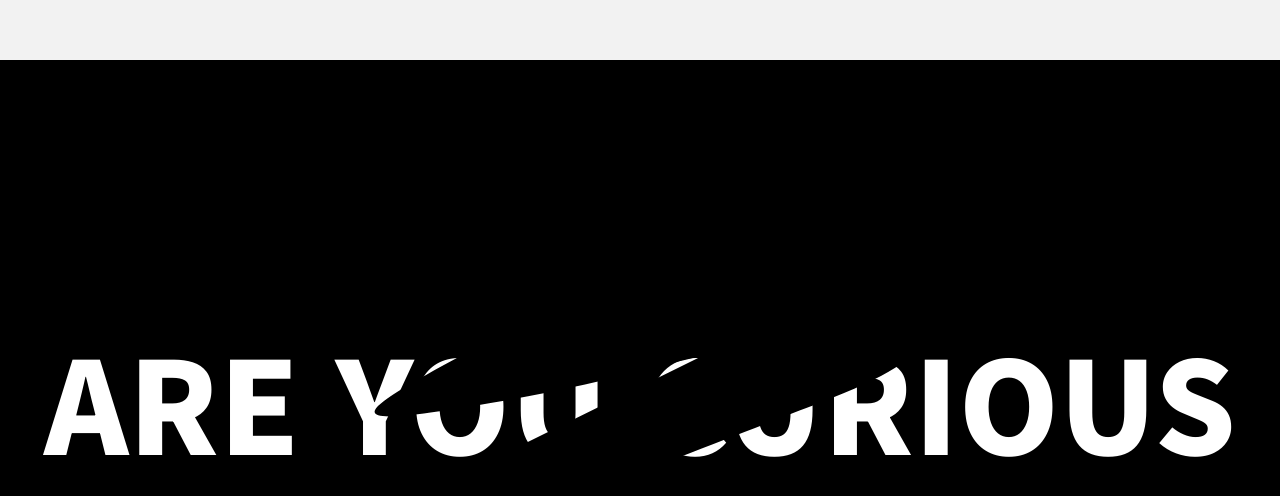
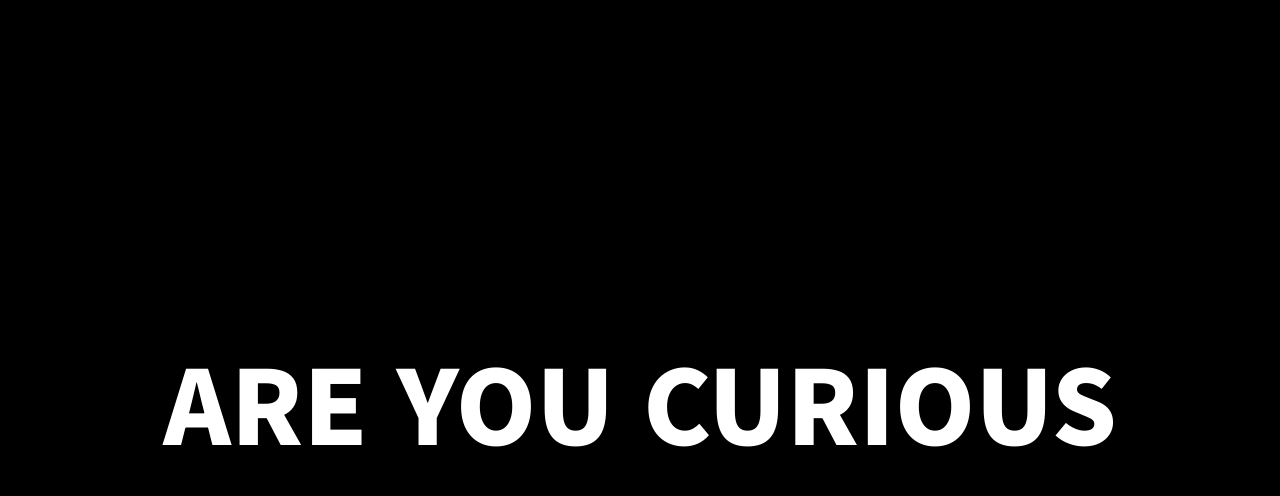
Before and after one commit to gpwl928/portfolio, a Next.js app: page / in a window 1280 px wide. Shown: the top 496 px of the page. Built offline with nearby package versions, Linux system fonts and the light colour scheme.

Commit message:
feat : visual interaction 추가

```diff
--- a/src/components/Visual.tsx
+++ b/src/components/Visual.tsx
@@ -17,7 +17,7 @@ const Section = styled.section<{ scrollHeight: number }>`
       height: ${props.scrollHeight}px;
     `
   }
-  background: black;
+  background: #fcfcfc;
   text-align: center;
   @media (max-width: ${(props): number => props.theme.MOBILE_LANDSCAPE_MAX}px) {
     scroll-margin-top: ${(props): number => props.theme.MOBILE_HEADER_HEIGHT}px;
@@ -25,58 +25,78 @@ const Section = styled.section<{ scrollHeight: number }>`
   }
 `;
 
-const StickyElem = styled.div<{ svgType?: string, translateYValue?: number, translateXValue?: number, opacity?: number }>`
-  /* display: none; */
+const StickyElem = styled.div<{
+  svgType?: string,
+  translateYValue?: number,
+  translateXValue?: number,
+  opacityValue?: number,
+  dashOffset?: number
+}>`
   position: fixed;
   left: 50%;
   top: 50%;
   width: 100%;
   transform: translate(-50%, -50%);
+  z-index: 10;
 
-  ${(props): string | SerializedStyles | boolean =>
-    props.svgType === "text" && css`
-      transform: translate3d(${props.translateXValue}%, -50%, 0);
-    `
-  }
-
-${(props): string | SerializedStyles | boolean =>
-    props.svgType === "stroke" && css`
-      svg {
-        min-width: 850px;
-        stroke: #FF0044;
-        stroke-width: 62;
-        stroke-linecap: round;
-        stroke-linejoin: round;
-        stroke-dasharray: 1401, 1401;
-        stroke-dashoffset: 1401;
-        transform: translate3d(0, ${props.translateYValue}%, 0);
-      }
-    `
-  }
-`;
-
-const StickyMsg = styled.p<{ opacityValue: number, translateYValue: number}>`
-  color: white;
-  font-size: 10vw;
-  font-family: ${(props): string => props.theme.defaultFontFamily};
-  font-weight: 600;
-  text-transform: uppercase;
   ${(props): number | SerializedStyles | boolean =>
     props.opacityValue > -1 && css`
       opacity: ${props.opacityValue};
     `
   }
+
   ${(props): number | SerializedStyles | undefined =>
     props.translateYValue && css`
-      transform: translate3d(0, ${props.translateYValue}%, 0);
+      transform: translate3d(-50%, ${props.translateYValue}%, 0);
     `
   }
+
+  ${(props): string | SerializedStyles | boolean =>
+    props.svgType === "text" && css`
+      transform: translate3d(${props.translateXValue}%, ${props.translateYValue}%, 0);
+      z-index: 1;
+    `
+  }
+
+${(props): boolean | number | SerializedStyles | undefined =>
+    props.svgType === "stroke" && props.dashOffset && css`
+      svg {
+        path {
+          stroke: #FF0044;
+          stroke-width: 72;
+          stroke-linecap: round;
+          stroke-linejoin: round;
+          stroke-dasharray: 1401;
+          stroke-dashoffset: ${props.dashOffset};
+        }
+      }
+    `
+  }
+
+  &:last-of-type {
+    transform: translate(-50%, -72%);
+  }
+`;
+
+const ScrollMsg = styled.p`
+  color: white;
+  font-size: 8vw;
+  font-family: ${(props): string => props.theme.defaultFontFamily};
+  font-weight: 600;
+  text-transform: uppercase;
+`;
+
+const StickyMsg = styled.p`
+  color: white;
+  font-size: 6vw;
+  font-family: ${(props): string => props.theme.defaultFontFamily};
+  font-weight: 600;
+  text-transform: uppercase;
 `;
 
 const Visual = () => {
   const [sceneInfo, setSceneInfo] = useState(
     {
-      type: 'sticky',
       heightNum: 5,
       scrollHeight: window.innerHeight * 5,
       objs: {
@@ -89,35 +109,34 @@ const Visual = () => {
           translateY: 0
         },
         textSvg: {
-          width: 0,
+          width: 100,
           opacity: 0,
-          translateX: 0
+          translateX: -150,
+          translateY: -20
         },
         stroke: {
           opacity: 0,
-          translateY: 0
+          dashOffset: 0
         },
         messageC: {
           opacity: 0,
-          translateY: 0
         }
       },
       values: {
-        messageA_opacity_in: [1, 0, {start: 0, end: 0.1}],
-        messageB_opacity_in: [0, 1, {start: 0.2, end: 0.3}],
-        messageA_translateY_in: [0, -20, {start: 0, end: 0.1}],
-        messageB_translateY_in: [20, 0, {start: 0.35, end: 0.45}],
-        messageA_opacity_out: [1, 0, {start: 0.15, end: 0.2}],
-        messageB_opacity_out: [1, 0, {start: 0.2, end: 0.3}],
-        messageA_translateY_out: [0, -20, {start: 0.15, end: 0.2}],
-        messageB_translateY_out: [0, -20, {start: 0.35, end: 0.45}],
-        textSvg_width_in: [1000, 200, { start: 0.1, end: 0.4 }],
-				textSvg_width_out: [200, 50, { start: 0.4, end: 0.8 }],
-				textSvg_translateX_in: [-10, -20, { start: 0.2, end: 0.4 }],
-				textSvg_translateX_out: [-20, -50, { start: 0.4, end: 0.8 }],
-				textSvg_opacity_out: [1, 0, { start: 0.8, end: 0.9 }],
-        path_dashoffset_in: [1401, 0, { start: 0.2, end: 0.4 }],
-				path_dashoffset_out: [0, -1401, { start: 0.6, end: 0.8 }]
+        messageA_opacity_inout: [1, 0, {start: 0, end: 0.15}],
+        messageA_translateY_inout: [-50, -70, {start: 0, end: 0.15}],
+        messageB_opacity_in: [0, 1, {start: 0.16, end: 0.28}],
+        messageB_opacity_out: [1, 0, {start: 0.3, end: 0.45}],
+        messageB_translateY_in: [-40, -50, {start: 0.16, end: 0.28}],
+        messageB_translateY_out: [-50, -70, {start: 0.3, end: 0.45}],
+        textSvg_width_inout: [8400, 95, { start: 0.45, end: 0.62 }],
+				textSvg_translateX_inout: [-150, -50, { start: 0.45, end: 0.62 }],
+				textSvg_translateY_inout: [-57, -50, { start: 0.45, end: 0.62 }],
+				textSvg_opacity_out: [1, 0, { start: 0.78, end: 0.88 }],
+        path_dashoffset_in: [1401, 0, { start: 0.62, end: 0.73 }],
+				path_dashoffset_out: [0, -1401, { start: 0.74, end: 0.86 }],
+        messageC_opacity_in: [0, 1, {start: 0.67, end: 0.72}],
+        messageC_opacity_out: [1, 0, {start: 0.77, end: 0.8}],
       }
     }
   );
@@ -159,7 +178,6 @@ const Visual = () => {
     };
 
     const playAnimation = () => {
-      const objs = sceneInfo.objs;
       const values = sceneInfo.values;
       const scrollHeight = sceneInfo.scrollHeight;
       const yOffset = window.pageYOffset;
@@ -173,8 +191,8 @@ const Visual = () => {
             objs: {
               ...prevState.objs,
               messageA: {
-                opacity: calcValues(values.messageA_opacity_in, yOffset),
-                translateY: calcValues(values.messageA_translateY_in, yOffset)
+                opacity: calcValues(values.messageA_opacity_inout, yOffset),
+                translateY: calcValues(values.messageA_translateY_inout, yOffset)
               }
             }
           }
@@ -188,14 +206,14 @@ const Visual = () => {
               ...prevState.objs,
               messageA: {
                 opacity: 0,
-                translateY: calcValues(values.messageA_translateY_out, yOffset)
+                translateY: calcValues(values.messageA_translateY_inout, yOffset)
               }
             }
           }
         ));
       }
 
-      if (scrollRatio <= 0.3) {
+      if (scrollRatio <= 0.35) {
         // in
         setSceneInfo((prevState) => (
           {
@@ -225,39 +243,73 @@ const Visual = () => {
         ));
       }
 
-      // if (scrollRatio <= 0.4) {
-      //   setSceneInfo((prevState) => (
-      //     {
-      //       ...prevState,
-      //       objs: {
-      //         ...prevState.objs,
-      //         textSvg: {
-      //           width: 0,
-      //           opacity: 0,
-      //           translateX: 0,
-      //           opacity: calcValues(values.messageB_opacity_out, yOffset),
-      //           translateY: calcValues(values.messageB_translateY_out, yOffset)
-      //         }
-      //       }
-      //     }
-      //   ));
-      //   objs.pencilLogo.style.width = `${calcValues(values.pencilLogo_width_in, currentYOffset)}vw`;
-      //   objs.pencilLogo.style.transform = `translate(${calcValues(values.pencilLogo_translateX_in, currentYOffset)}%, -50%)`;
-      // } else {
-      //   objs.pencilLogo.style.width = `${calcValues(values.pencilLogo_width_out, currentYOffset)}vw`;
-      //   objs.pencilLogo.style.transform = `translate(${calcValues(values.pencilLogo_translateX_out, currentYOffset)}%, -50%)`;
-      // }
+      if (scrollRatio <= 0.5) {
+        setSceneInfo((prevState) => (
+          {
+            ...prevState,
+            objs: {
+              ...prevState.objs,
+              textSvg: {
+                width: calcValues(values.textSvg_width_inout, yOffset),
+                opacity: 1,
+                translateX: calcValues(values.textSvg_translateX_inout, yOffset),
+                translateY: calcValues(values.textSvg_translateY_inout, yOffset)
+              }
+            }
+          }
+        ));
+      } else {
+        setSceneInfo((prevState) => (
+          {
+            ...prevState,
+            objs: {
+              ...prevState.objs,
+              textSvg: {
+                // ...prevState.objs.textSvg,
+                // ??? : prevState값으로 넣으니깐 이전값에 저장되어있던 값에서 멈춘다..
+                width:  calcValues(values.textSvg_width_inout, yOffset),
+                opacity: calcValues(values.textSvg_opacity_out, yOffset),
+                translateX: calcValues(values.textSvg_translateX_inout, yOffset),
+                translateY: calcValues(values.textSvg_translateY_inout, yOffset)
+              }
+            }
+          }
+        ));
+      }
 
-      // // 빨간 리본 패스(줄 긋기)
-      // if (scrollRatio <= 0.5) {
-      //   objs.ribbonPath.style.strokeDashoffset = calcValues(values.path_dashoffset_in, currentYOffset);
-      // } else {
-      //   objs.ribbonPath.style.strokeDashoffset = calcValues(values.path_dashoffset_out, currentYOffset);
-      // }
-
-      // objs.pencilLogo.style.opacity = calcValues(values.pencilLogo_opacity_out, currentYOffset);
-
-      console.log('✈✈', objs.messageA.opacity);
+      if (scrollRatio <= 0.725) {
+        setSceneInfo((prevState) => (
+          {
+            ...prevState,
+            objs: {
+              ...prevState.objs,
+              stroke: {
+                opacity: 1,
+                dashOffset: calcValues(values.path_dashoffset_in, yOffset)
+              },
+              messageC: {
+                opacity: calcValues(values.messageC_opacity_in, yOffset)
+              }
+            }
+          }
+        ));
+      } else {
+        setSceneInfo((prevState) => (
+          {
+            ...prevState,
+            objs: {
+              ...prevState.objs,
+              stroke: {
+                opacity: 1,
+                dashOffset: calcValues(values.path_dashoffset_out, yOffset)
+              },
+              messageC: {
+                opacity: calcValues(values.messageC_opacity_out, yOffset)
+              }
+            }
+          }
+        ));
+      }
     }
 
     setLayout();
@@ -273,51 +325,46 @@ const Visual = () => {
 
   return (
     <Section id="visual" scrollHeight={sceneInfo.scrollHeight}>
-      <StickyElem>
-        <StickyMsg
+      <StickyElem
         opacityValue={sceneInfo.objs.messageA.opacity}
         translateYValue={sceneInfo.objs.messageA.translateY}
       >
+        <ScrollMsg>
           Are you curious
-        </StickyMsg>
+        </ScrollMsg>
       </StickyElem>
-      <StickyElem>
-        <StickyMsg
+      <StickyElem
         opacityValue={sceneInfo.objs.messageB.opacity}
         translateYValue={sceneInfo.objs.messageB.translateY}
       >
+        <ScrollMsg>
           about who I am
+        </ScrollMsg>
+      </StickyElem>
+      <StickyElem
+        svgType="text"
+        opacityValue={sceneInfo.objs.textSvg.opacity}
+        translateXValue={sceneInfo.objs.textSvg.translateX}
+        translateYValue={sceneInfo.objs.textSvg.translateY}
+      >
+        <TextSvg width={`${sceneInfo.objs.textSvg.width}vw`} height="auto" />
+      </StickyElem>
+      <StickyElem
+        svgType="stroke"
+        dashOffset={sceneInfo.objs.stroke.dashOffset}
+      >
+        <Stroke width="100%" height="100%" fill="transparent" />
+      </StickyElem>
+      <StickyElem
+        opacityValue={sceneInfo.objs.messageC.opacity}
+      >
+        <StickyMsg>
+          scroll
+        </StickyMsg>
+        <StickyMsg>
+          down
         </StickyMsg>
       </StickyElem>
-      <StickyElem svgType="text">
-        <TextSvg width={sceneInfo.objs.textSvg.width} height="auto" />
-      </StickyElem>
-      <StickyElem>
-        <Stroke />
-      </StickyElem>
-      <StickyElem svgType="stroke">
-        <StickyMsg
-          opacityValue={sceneInfo.objs.messageC.opacity}
-          translateYValue={sceneInfo.objs.messageC.translateY}
-        >
-          Show me
-        </StickyMsg>
-      </StickyElem>
-      {/* <StickyElem>
-        <StickyText className='message_b'>curious</StickyText>
-      </StickyElem>
-      <StickyElem>
-        <StickyText className='message_c'>about</StickyText>
-      </StickyElem>
-      <StickyElem>
-        <StickyText className='message_d'>who I am</StickyText>
-      </StickyElem>
-      <StickyElem>
-        <Stroke width="100vw" height="100vh" fill="none" />
-      </StickyElem>
-      <StickyElem>
-        <StickyText className='message_e'>Show Me</StickyText>
-      </StickyElem> */}
     </Section>
   );
 };
```
Lines whose indentation alone changed are shown as unchanged.
